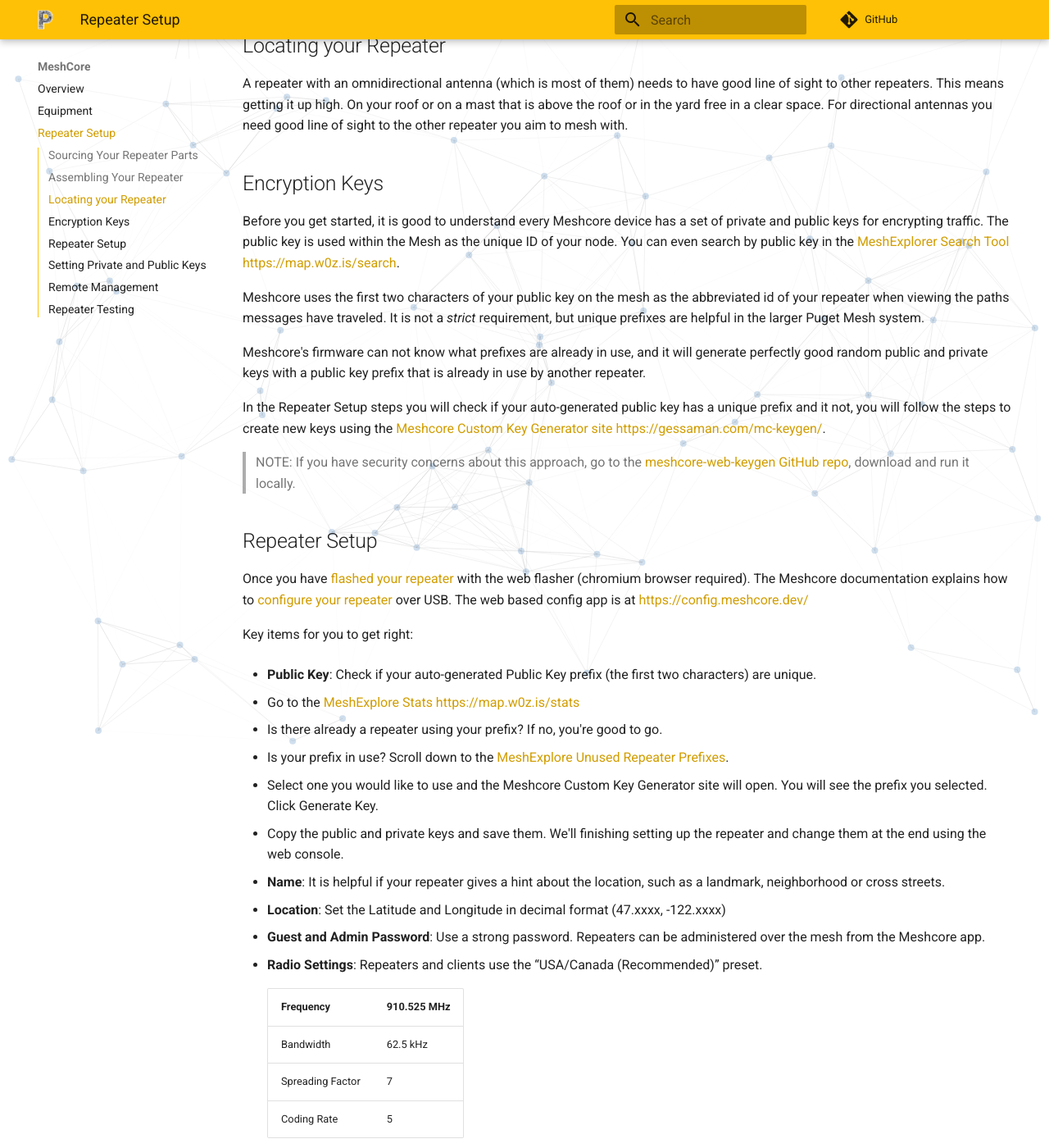
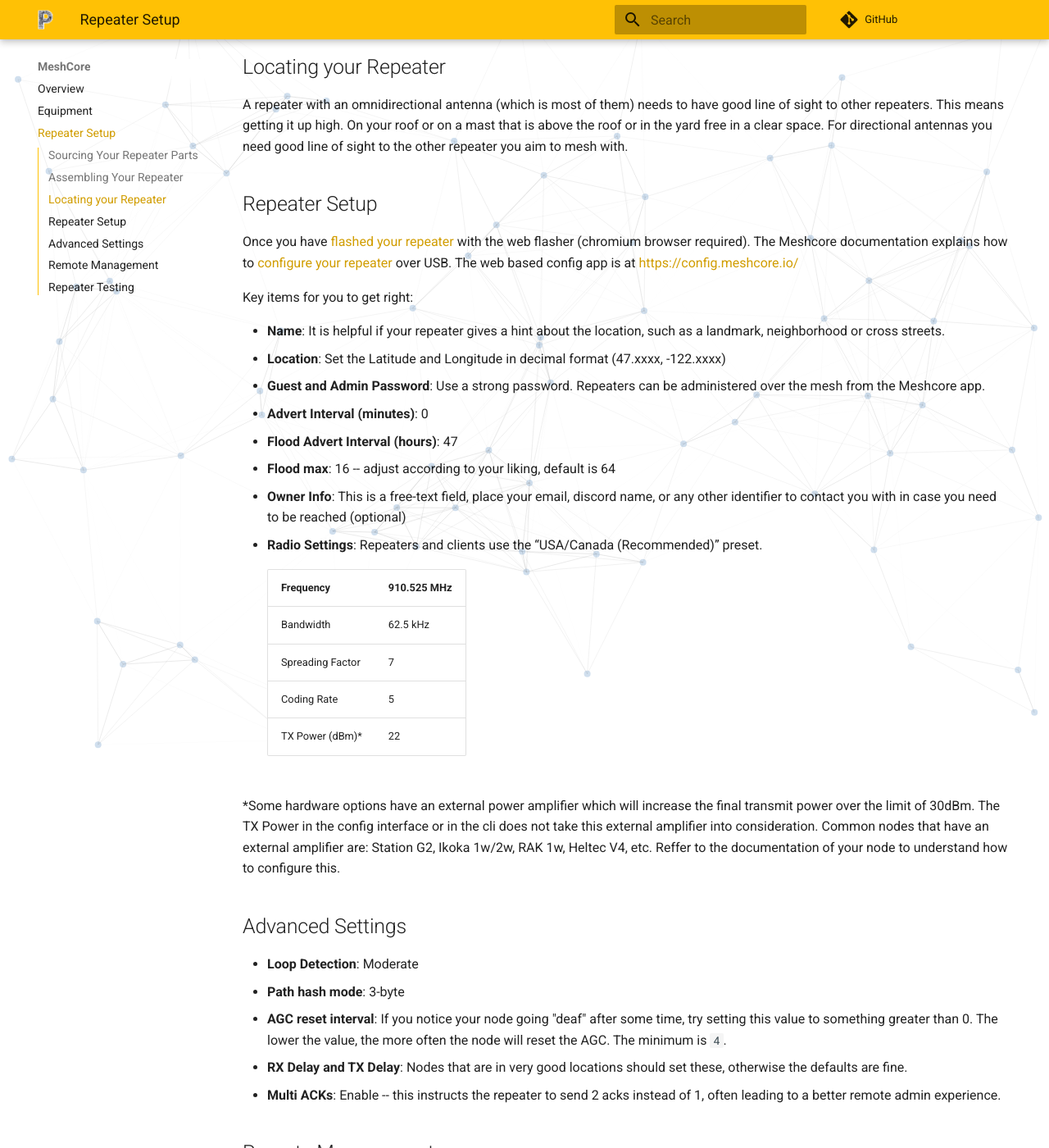
Before and after one commit to pugetmesh/pugetmesh.github.io, an MkDocs documentation site: the page built from docs/meshcore/repeater_setup.md, in a window 1280 px wide and 1400 px high, scrolled down 949 px. Shown: the whole window at 82% size. Built offline with MkDocs 1.6.1 and Material for MkDocs 9.7.7, drawn with Linux system fonts in a browser that asks for light colours; comment, search, counter and statistics services are not loaded; some of the changed text lies outside the part shown.

Commit message:
Update meshcore links and the repeater setup guide

```diff
--- a/docs/meshcore/repeater_setup.md
+++ b/docs/meshcore/repeater_setup.md
@@ -19,41 +19,26 @@
 
 Each mesher has their own way of assembling their components. You can find many builds on YouTube. A simple MeshCore or Meshtastic repeater can be built following [@Rootkit Dev's build video](https://www.youtube.com/watch?v=1H6_Da1xRVs).
 
->NOTE: Your repeater needs to operate within unlicensed power limits. Modifying repeater setups to broadcast at higher wattages may violate these limits - if you aren't sure, ask before building.
+>NOTE: Your repeater needs to operate within unlicensed power limits (1W or 30 dBm). Modifying repeater setups to broadcast at higher wattages may violate these limits - if you aren't sure, ask before building. Be aware that many nodes include an amplifier, so the tx power setting you use needs to be reduced. See your node's manual to understand how to configure it.
 
 ## Locating your Repeater
 
 A repeater with an omnidirectional antenna (which is most of them) needs to have good line of sight to other repeaters. This means getting it up high. On your roof or on a mast that is above the roof or in the yard free in a clear space. For directional antennas you need good line of sight to the other repeater you aim to mesh with.
 
-## Encryption Keys
-
-Before you get started, it is good to understand every Meshcore device has a set of private and public keys for encrypting traffic.  The public key is used within the Mesh as the unique ID of your node. You can even search by public key in the [MeshExplorer Search Tool https://map.w0z.is/search](https://map.w0z.is/search).
-
-Meshcore uses the first two characters of your public key on the mesh as the abbreviated id of your repeater when viewing the paths messages have traveled. It is not a _strict_ requirement, but unique prefixes are helpful in the larger Puget Mesh system.
-
-Meshcore's firmware can not know what prefixes are already in use, and it will generate perfectly good random public and private keys with a public key prefix that is already in use by another repeater.
-
-In the Repeater Setup steps you will check if your auto-generated public key has a unique prefix and it not, you will follow the steps to create new keys using the [Meshcore Custom Key Generator site https://gessaman.com/mc-keygen/](https://gessaman.com/mc-keygen/).
-
->NOTE: If you have security concerns about this approach, go to the [meshcore-web-keygen GitHub repo](https://github.com/agessaman/meshcore-web-keygen), download and run it locally.
-
 ## Repeater Setup
 
-Once you have [flashed your repeater](https://flasher.meshcore.co.uk/) with the web flasher (chromium browser required). The Meshcore documentation explains how to [configure your repeater](https://github.com/meshcore-dev/MeshCore/blob/main/docs/faq.md#31-q-how-do-you-configure-a-repeater-or-a-room-server) over USB.  The web based config app is at [https://config.meshcore.dev/](https://config.meshcore.dev/)
+Once you have [flashed your repeater](https://meshcore.io/flasher) with the web flasher (chromium browser required). The Meshcore documentation explains how to [configure your repeater](https://docs.meshcore.io/faq/#31-q-how-do-you-configure-a-repeater-or-a-room-server) over USB.  The web based config app is at [https://config.meshcore.io/](https://config.meshcore.io/)
 
 Key items for you to get right:
-
-- **Public Key**: Check if your auto-generated Public Key prefix (the first two characters) are unique.
-
-  1. Go to the [MeshExplore Stats https://map.w0z.is/stats](https://map.w0z.is/stats#used-prefixes)
-  2. Is there already a repeater using your prefix? If no, you're good to go.
-  3. Is your prefix in use? Scroll down to the [MeshExplore Unused Repeater Prefixes](https://map.w0z.is/stats#unused-prefixes).
-  4. Select one you would like to use and the Meshcore Custom Key Generator site will open. You will see the prefix you selected. Click Generate Key.
-  5. Copy the public and private keys and save them. We'll finishing setting up the repeater and change them at the end using the web console.
 
 - **Name**: It is helpful if your repeater gives a hint about the location, such as a landmark, neighborhood or cross streets.
 - **Location**: Set the Latitude and Longitude in decimal format (47.xxxx, -122.xxxx)
 - **Guest and Admin Password**: Use a strong password. Repeaters can be administered over the mesh from the Meshcore app.
+- **Advert Interval (minutes)**: 0
+- **Flood Advert Interval (hours)**: 47
+- **Flood max**: 16 -- adjust according to your liking, default is 64
+- **Owner Info**: This is a free-text field, place your email, discord name, or any other identifier to contact you with in case you need to be reached (optional)
+
 - **Radio Settings**: Repeaters and clients use the “USA/Canada (Recommended)” preset.
 
     Frequency | 910.525 MHz
@@ -61,14 +46,17 @@
     Bandwidth | 62.5 kHz
     Spreading Factor | 7
     Coding Rate | 5
+    TX Power (dBm)* | 22
 
-## Setting Private and Public Keys
+*Some hardware options have an external power amplifier which will increase the final transmit power over the limit of 30dBm. The TX Power in the config interface or in the cli does not take this external amplifier into consideration. Common nodes that have an external amplifier are: Station G2, Ikoka 1w/2w, RAK 1w, Heltec V4, etc. Reffer to the documentation of your node to understand how to configure this.
 
-If your auto-generated key did not have a unique prefix, you should have generated a new private and public key and saved them. Go back to the [Web Flasher https://flasher.meshcore.co.uk/](https://flasher.meshcore.co.uk/) and above the list of all the devices, on the right side, click on the Console button and connect to your device. Once you are connected you will see a command prompt:
+## Advanced Settings
 
-  1. At the prompt, type in `set prv.key` and paste in your Private Key.
-  2. Type in `reboot`.
-  3. After your device reboots, verify that the private key is correct by running `get prv.key`.
+- **Loop Detection**: Moderate
+- **Path hash mode**: 3-byte
+- **AGC reset interval**: If you notice your node going "deaf" after some time, try setting this value to something greater than 0. The lower the value, the more often the node will reset the AGC. The minimum is `4`.
+- **RX Delay and TX Delay**: Nodes that are in very good locations should set these, otherwise the defaults are fine.
+- **Multi ACKs**: Enable -- this instructs the repeater to send 2 acks instead of 1, often leading to a better remote admin experience.
 
 ## Remote Management
 
@@ -84,11 +72,11 @@
 5. Select Remote Management (and wait the seconds..)
 6. Put in your admin password and Login
 
-You should now be logged in and able to Get Stats from the menu, or issue console commands. For all the commands see the [Repeater & Room Server CLI Reference](https://github.com/meshcore-dev/MeshCore/wiki/Repeater-&-Room-Server-CLI-Reference).
+You should now be logged in and able to Get Stats from the menu, or issue console commands. For all the commands see the [CLI Commands](https://docs.meshcore.io/cli_commands/).
 
 ## Repeater Testing
 
-You can search for your repeater by name or public key using [MeshExplorer https://map.w0z.is/search](https://map.w0z.is/search)
+You can search for your repeater by name or public key using [MeshExplorer https://analyzer.letsmesh.net/nodes/repeaters](https://analyzer.letsmesh.net/nodes/repeaters)
 
 Using the Config app or managing remotely from a companion deviceissue the advert command on your repeater. If your location is good, your antenna is good and you have other repeaters in range you will see your repeater show up in MeshExplorer and on the Map (assuming you set the location).
 
```
Also changed, not shown: docs/meshcore/index.md (+4 -4 lines).
